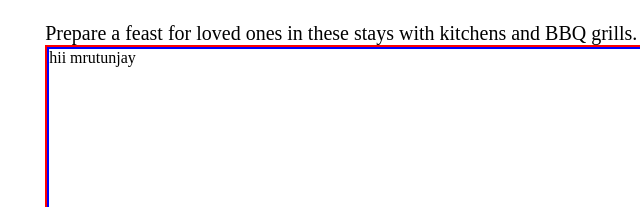
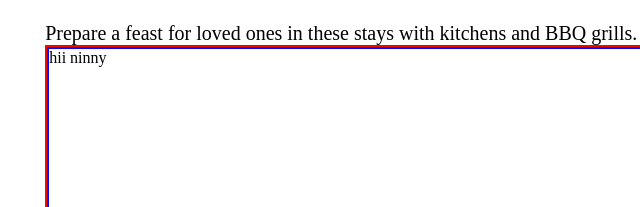
Before and after one commit to Mrjay137/Airbnb, a plain HTML site: page index.html in a window 1280 px wide. Shown: the part 1919-2126 px from the top of the page, 28-668 px from the left. Drawn offline with Linux system fonts and the light colour scheme.

Commit message:
added ninny

```diff
--- a/index.html
+++ b/index.html
@@ -137,7 +137,7 @@
 
                     </div>
                     <div>
-                            hii mrutunjay
+                            hii ninny
                     </div>
                     <div>
 
```
